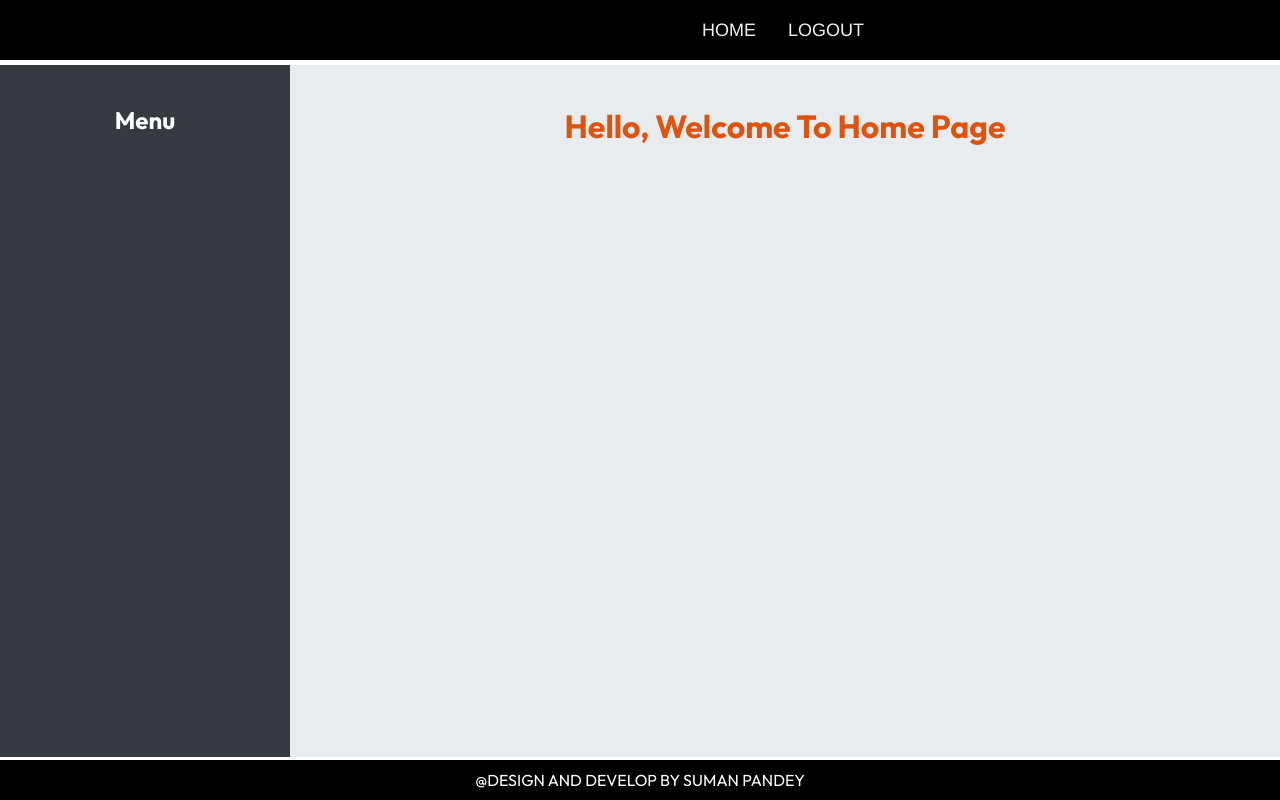
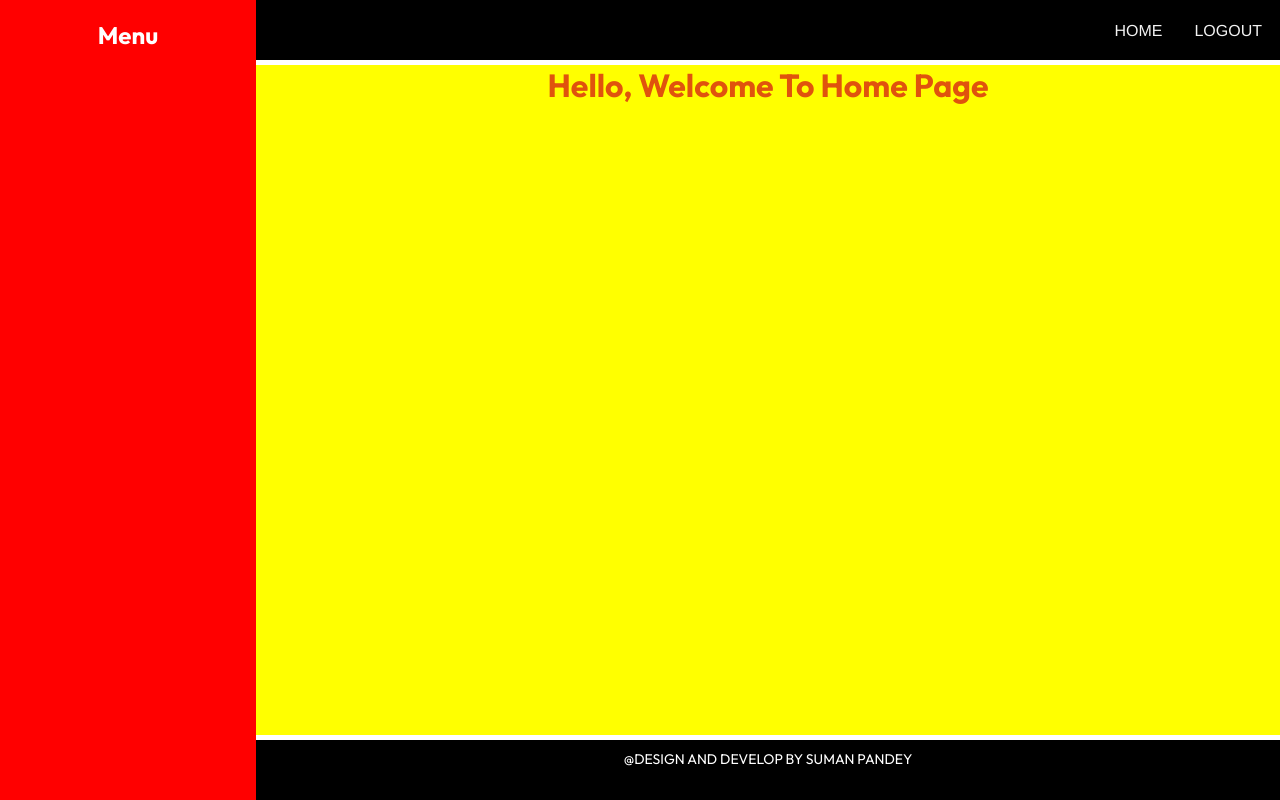
Before and after one commit to itsmesuman01/VDashboard, a Vue app: page /home in a window 1280 px wide. Built offline with nearby package versions, Linux system fonts and the light colour scheme.

Commit message:
Layout CSS Modified

```diff
--- a/src/App.vue
+++ b/src/App.vue
@@ -23,13 +23,59 @@ export default {
     text-align: center;
 }
 
+* {
+    padding: 0;
+    margin: 0;
+    box-sizing: border-box;
+}
+
+// LAYOUT CSS
+.container {
+    display: flex;
+    height: 100vh;
+}
+
+.sidebar {
+    background-color: red;
+    height: 100%;
+    width: 20vw;
+}
+
+.maincontent {
+    background-color: blue;
+    height: 100%;
+    width: 80vw;
+    display: flex;
+    flex-direction: column;
+}
+
+.header {
+    background-color: orange;
+    height: 60px;
+    overflow: hidden;
+}
+
+.section {
+    background-color: yellow;
+    flex: 1;
+    overflow: hidden;
+    padding: 0px 10px 0px 10px;
+    border-top: 5px solid white;
+    border-bottom: 5px solid white;
+}
+
+.footer {
+    background-color: green;
+    height: 60px;
+    display: flex;
+    align-items: center;
+    justify-content: center;
+    overflow: hidden;
+}
+
+// OTHER CSS
 .logo {
     width: 20%;
-}
-
-body {
-    padding: 0;
-    margin: 0;
 }
 
 h1 {
@@ -80,37 +126,6 @@ input {
     background-color: black;
 }
 
-.home-container {
-    display: flex;
-    flex-direction: column;
-    height: 100vh;
-}
-
-header {
-    background-color: #f8f9fa;
-    padding: 20px;
-    text-align: center;
-    border-bottom: 1px solid #ddd;
-}
-
-.main-content {
-    display: flex;
-    flex: 1;
-    background-color: #e9ecef;
-}
-
-.sidebar {
-    width: 250px;
-    background-color: #343a40;
-    color: #fff;
-    padding: 20px;
-}
-
-.content {
-    flex: 1;
-    padding: 20px;
-}
-
 table {
     width: 100%;
     border-collapse: collapse;
--- a/src/components/layout/Footer.vue
+++ b/src/components/layout/Footer.vue
@@ -16,6 +16,9 @@ footer {
     color: white;
     padding: 10px;
     text-align: center;
-    border-top: 3px solid white;
+    align-items: center;
+    font-size: 14px;
+    width: 100%;
+    height: 60px;
 }
 </style>
--- a/src/components/layout/Header.vue
+++ b/src/components/layout/Header.vue
@@ -1,5 +1,5 @@
 <template>
-<div class="header">
+<div class="head">
     <div class="space">
         <router-link to="/home">HOME</router-link>
         <a @click.prevent="logout">LOGOUT</a>
@@ -7,31 +7,30 @@
 </div>
 </template>
 
+
 <script>
 export default {
     name: 'HeaderPage',
     methods: {
         logout() {
             ['access_token', 'permissions'].forEach(key => localStorage.removeItem(key));
-            this.$router.push({
-                name: 'Login'
-            });
+            this.$router.push({ name: 'Login' });
         }
     }
 }
 </script>
 
-<style lang="scss" scoped>
-.header {
-    @include flex-scss;
+
+<style scoped>
+.head {
+    display: flex;
+    align-items: center;
     background-color: black;
     height: 60px;
-    border-bottom: 5px solid white;
 }
 
-.header a,
-.header router-link {
-    float: left;
+.head a,
+.head router-link {
     color: #f2f2f2;
     text-align: center;
     padding: 10px 14px;
@@ -39,10 +38,9 @@ export default {
     font-size: 16px;
     margin-right: 4px;
     font-family: Avenir, Helvetica, Arial, sans-serif;
-    font-size: large;
 }
 
-.header .space {
-    margin-left: 290px;
+.head .space {
+    margin-left: auto;
 }
 </style>
--- a/src/components/layout/Sidebar.vue
+++ b/src/components/layout/Sidebar.vue
@@ -1,7 +1,7 @@
 <template>
-<div class="sidebar">
-    <h2 class="sidebar-title">Menu</h2>
-    <ul class="sidebar-menu">
+<div class="side">
+    <h2 class="side-title">Menu</h2>
+    <ul class="side-menu">
         <li v-if="hasPermission('role.read')">
             <router-link to="/role">Role</router-link>
         </li>
@@ -12,6 +12,7 @@
 </div>
 </template>
 
+
 <script>
 export default {
     name: 'SidebarPage',
@@ -19,7 +20,7 @@ export default {
         return {
             permission: [],
             permissionNames: [],
-        }
+        };
     },
     methods: {
         hasPermission(permissionName) {
@@ -29,24 +30,42 @@ export default {
 };
 </script>
 
+
 <style scoped>
-.sidebar-menu {
+.side {
+    display: flex;
+    flex-direction: column;
+    padding: 20px;
+    background-color: red;
+    height: 100%;
+    width: 20vw;
+}
+
+.side-title {
+    color: #fff;
+    font-size: 24px;
+    margin-bottom: 20px;
+}
+
+.side-menu {
     list-style-type: none;
     padding: 0;
     margin: 0;
 }
 
-.sidebar-menu li {
-    padding: 10px 15px;
+.side-menu li {
+    margin: 0;
 }
 
-.sidebar-menu a {
+.side-menu a {
     color: #fff;
     text-decoration: none;
     display: block;
+    padding: 10px 15px;
+    font-size: 18px;
 }
 
-.sidebar-menu a:hover {
+.side-menu a:hover {
     background-color: #575757;
 }
 </style>
--- a/src/pages/Home.vue
+++ b/src/pages/Home.vue
@@ -1,13 +1,19 @@
 <template>
-<div class="home-container">
-    <Header />
-    <div class="main-content">
+<div class="container">
+    <div class="sidebar">
         <Sidebar />
-        <div class="content">
+    </div>
+    <div class="maincontent">
+        <div class="header">
+            <Header />
+        </div>
+        <div class="section">
             <h1>Hello, Welcome To Home Page</h1>
         </div>
+        <div class="footer">
+            <Footer />
+        </div>
     </div>
-    <Footer />
 </div>
 </template>
 
--- a/src/pages/Role.vue
+++ b/src/pages/Role.vue
@@ -1,9 +1,13 @@
 <template>
-<div class="home-container">
-    <Header />
-    <div class="main-content">
+<div class="container">
+    <div class="sidebar">
         <Sidebar />
-        <div class="content">
+    </div>
+    <div class="maincontent">
+        <div class="header">
+            <Header />
+        </div>
+        <div class="section">
             <div v-if="showrole === 0">
                 <table v-if="hasPermission('role.read')">
                     <thead>
@@ -62,8 +66,10 @@
                 </button>
             </div>
         </div>
+        <div class="footer">
+            <Footer />
+        </div>
     </div>
-    <Footer />
 </div>
 </template>
 
--- a/src/pages/User.vue
+++ b/src/pages/User.vue
@@ -1,9 +1,13 @@
 <template>
-<div class="home-container">
-    <Header />
-    <div class="main-content">
+<div class="container">
+    <div class="sidebar">
         <Sidebar />
-        <div class="content">
+    </div>
+    <div class="maincontent">
+        <div class="header">
+            <Header />
+        </div>
+        <div class="section">
             <table v-if="hasPermission('user.read')">
                 <tr>
                     <th>Name</th>
@@ -22,8 +26,10 @@
                 </tr>
             </table>
         </div>
+        <div class="footer">
+            <Footer />
+        </div>
     </div>
-    <Footer />
 </div>
 </template>
 
```
